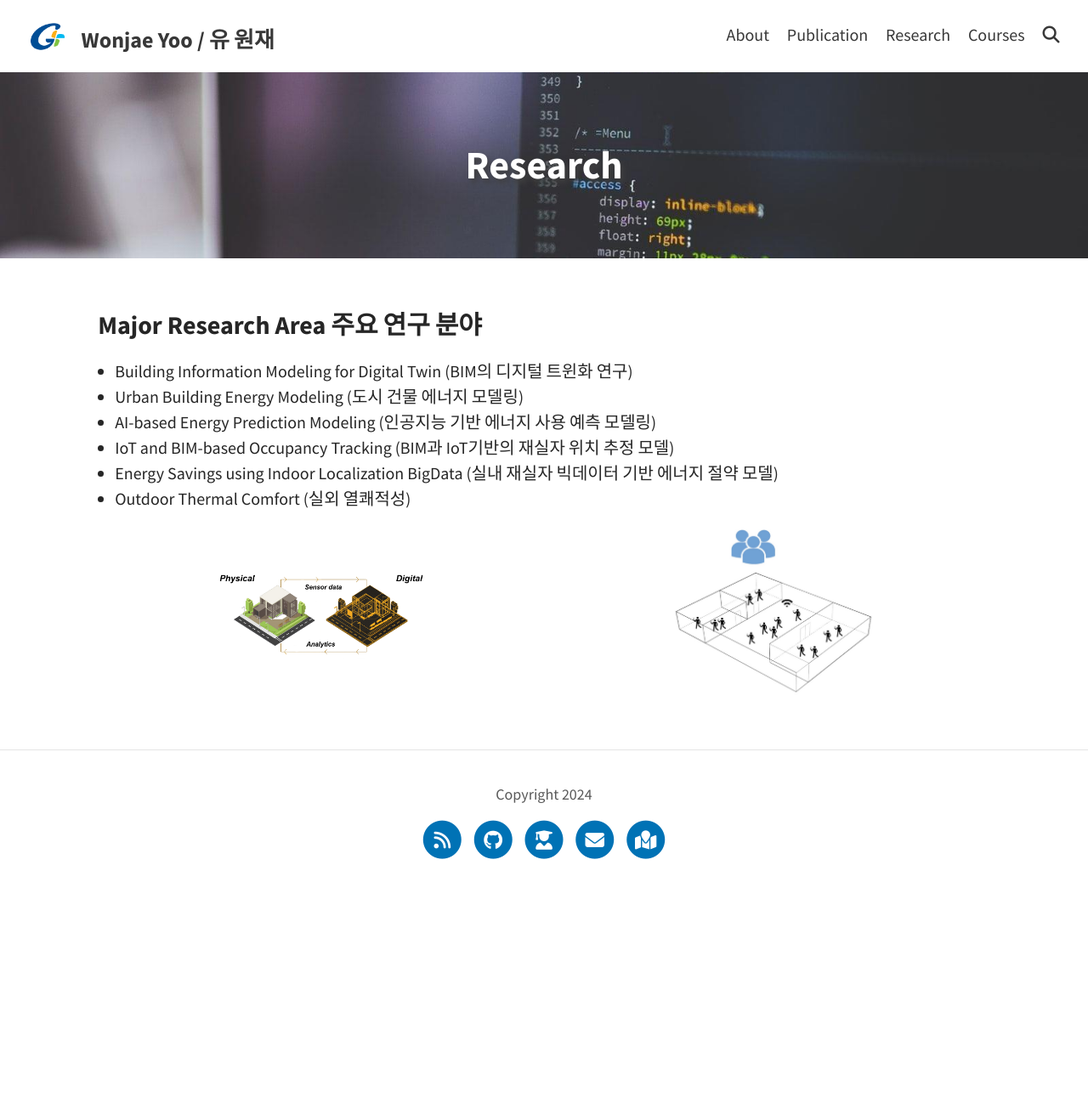
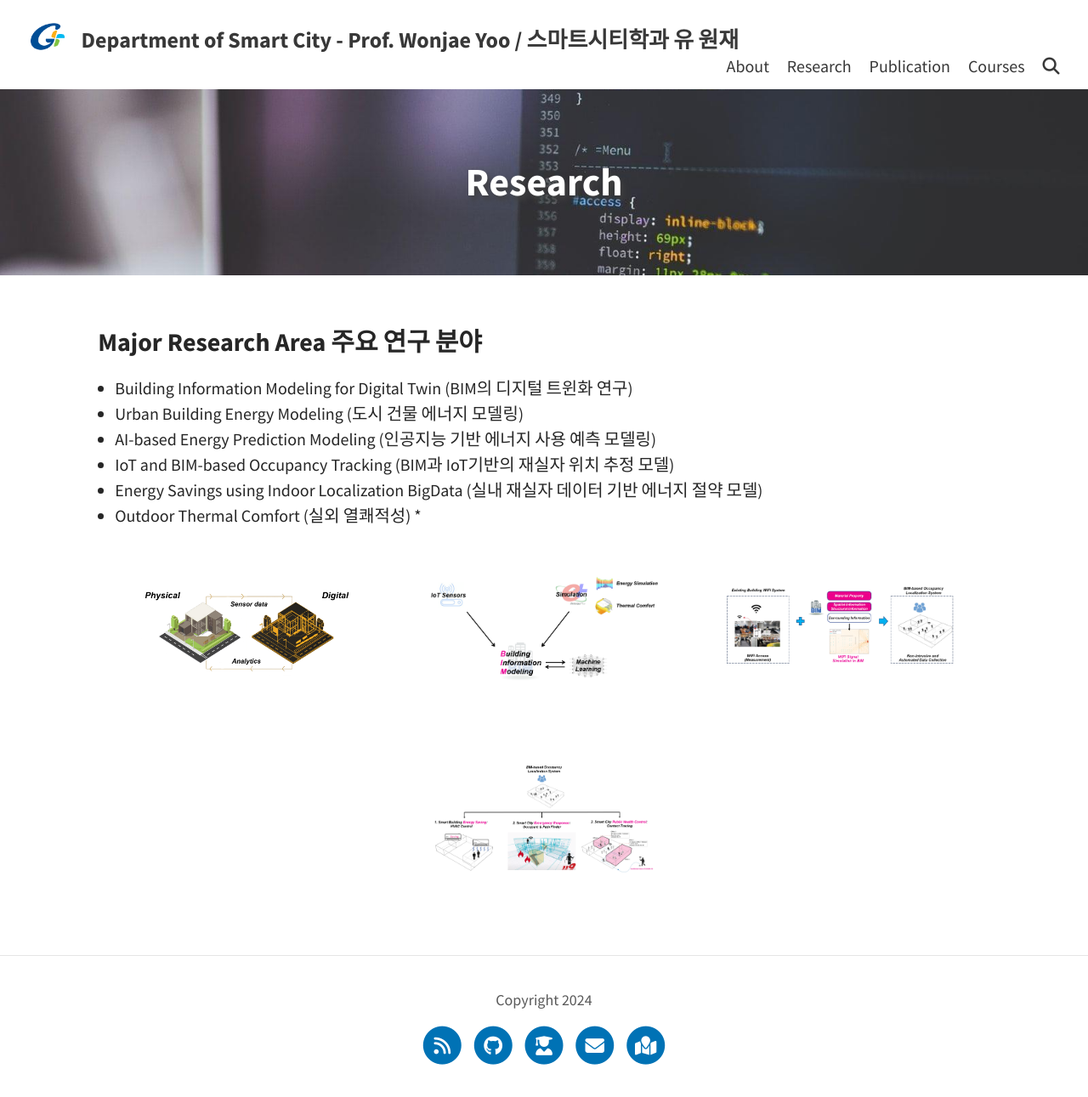
Before and after one commit to 1Jyoo/website, a Jekyll site: the page built from pages/research.md, in a window 1280 px wide. Shown: the whole page at 85% size. Built offline with Jekyll 4.4.1, drawn with Linux system fonts in a browser that asks for light colours; a script that is not in the unit is left out; before the commit the page ends 1050 px from its top, so only the background shows below that.

Commit message:
new commit

```diff
--- a/_config.yml
+++ b/_config.yml
@@ -3,7 +3,7 @@
 url: "https://1JYoo.github.io"
 
 # THEME-SPECIFIC CONFIGURATION
-title: Wonjae Yoo / 유 원재                                    # site's title
+title: Department of Smart City - Prof. Wonjae Yoo / 스마트시티학과 유 원재                                    # site's title
 description: "Wonjae Yoo's Personal Website"      # used by search engines
 avatar: assets/img/gachon5.png                         # Empty for no avatar in navbar
 favicon: assets/gachon5.ico                             # Icon displayed in the tab
--- a/pages/research.md
+++ b/pages/research.md
@@ -13,8 +13,9 @@
 * Urban Building Energy Modeling (도시 건물 에너지 모델링)
 * AI-based Energy Prediction Modeling (인공지능 기반 에너지 사용 예측 모델링)
 * IoT and BIM-based Occupancy Tracking (BIM과 IoT기반의 재실자 위치 추정 모델)
-* Energy Savings using Indoor Localization BigData (실내 재실자 빅데이터 기반 에너지 절약 모델)
+* Energy Savings using Indoor Localization BigData (실내 재실자 데이터 기반 에너지 절약 모델)
 * Outdoor Thermal Comfort (실외 열쾌적성)
+*
 
 
 {% include portfolio.html %}
```
Also changed, not shown: other parts of pages/research.md (+1 -1 lines), _portfolio/InclusiveBIM.md (added, +10 -0 lines), _portfolio/Occupancy.md (+3 -1 lines), _portfolio/OccupancyApplication.md (added, +10 -0 lines), pages/publication.md (+1 -1 lines), assets/img/portfolio/InclusiveBIM.png (added), assets/img/portfolio/Occupancy2.png (added), assets/img/portfolio/Occupancy_application.png (added), assets/img/portfolio/POWERPNT_aoXk3L0q1g.png (added), assets/img/portfolio/POWERPNT_feTpDjYBX7.png (added), assets/img/portfolio/POWERPNT_pw0f9FEnD6.png (added).
